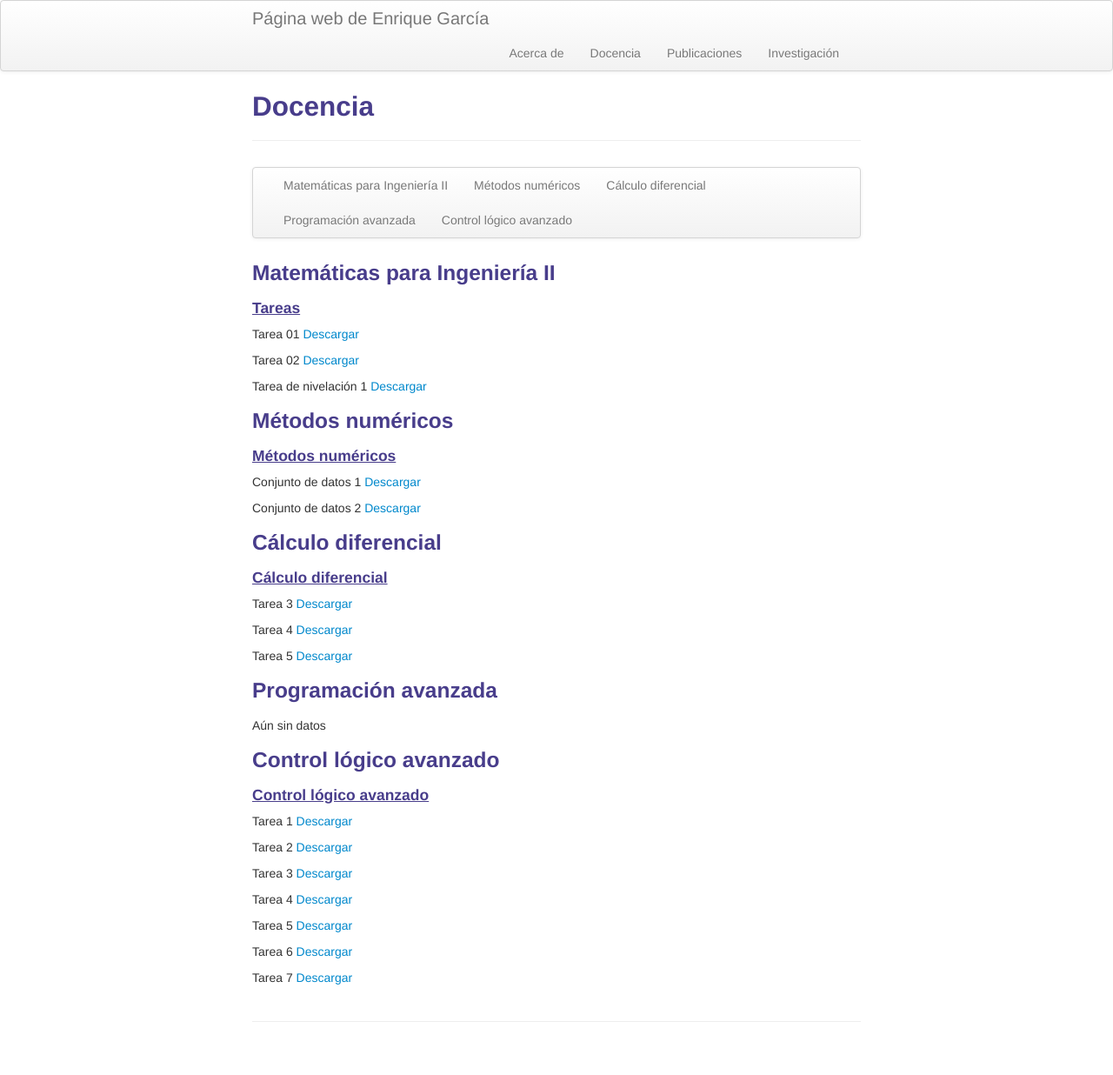
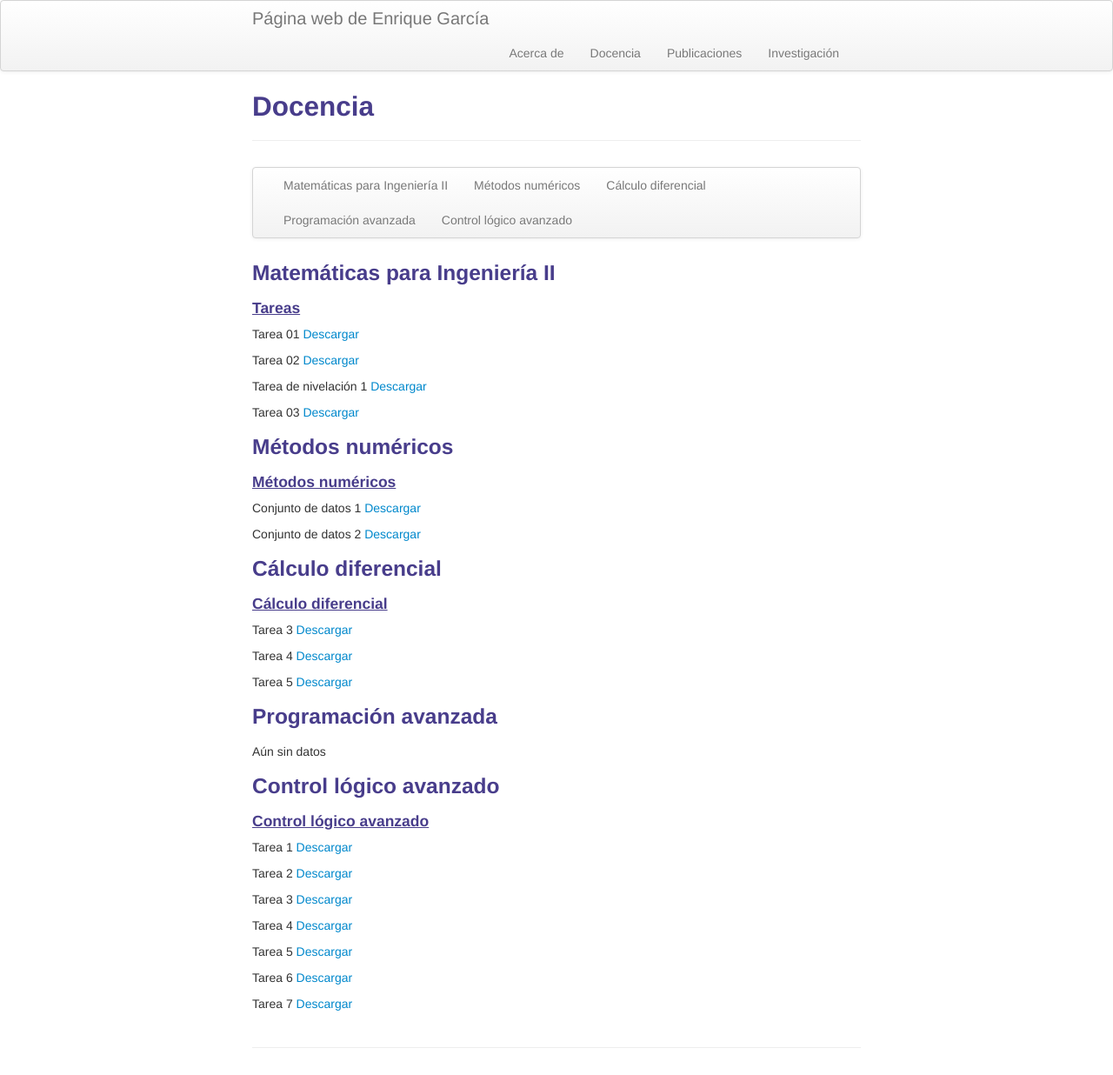
Before and after one commit to enriGarcia/enriGarcia.github.io, a Jekyll site: the page built from pages/teaching.md, in a window 1280 px wide. Shown: the whole page at 87% size. Built offline with Jekyll 4.4.1, drawn with Linux system fonts in a browser that asks for light colours; before the commit the page ends 1206 px from its top, so only the background shows below that.

Commit message:
homework update

```diff
--- a/pages/teaching.md
+++ b/pages/teaching.md
@@ -27,6 +27,9 @@ Tarea 02
 
 Tarea de nivelación 1
 [Descargar]({{ BASE_PATH}}/pages/assignments/hw_sp1_ecsDif.pdf)
+
+Tarea 03
+[Descargar]({{ BASE_PATH}}/pages/assignments/hw_03_ecsDif.pdf)
 
 ### <a name="metnum"></a>Métodos numéricos
 
```
Also changed, not shown: 1 other file.
